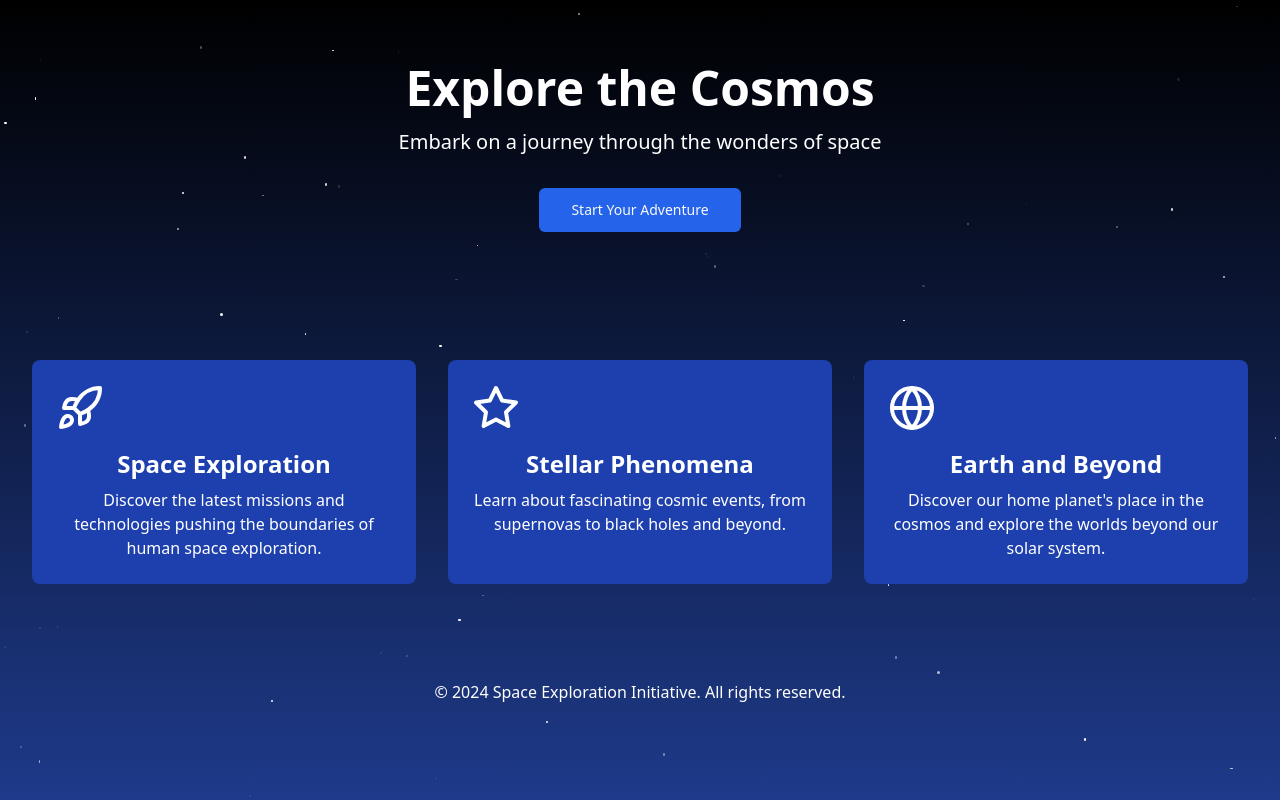
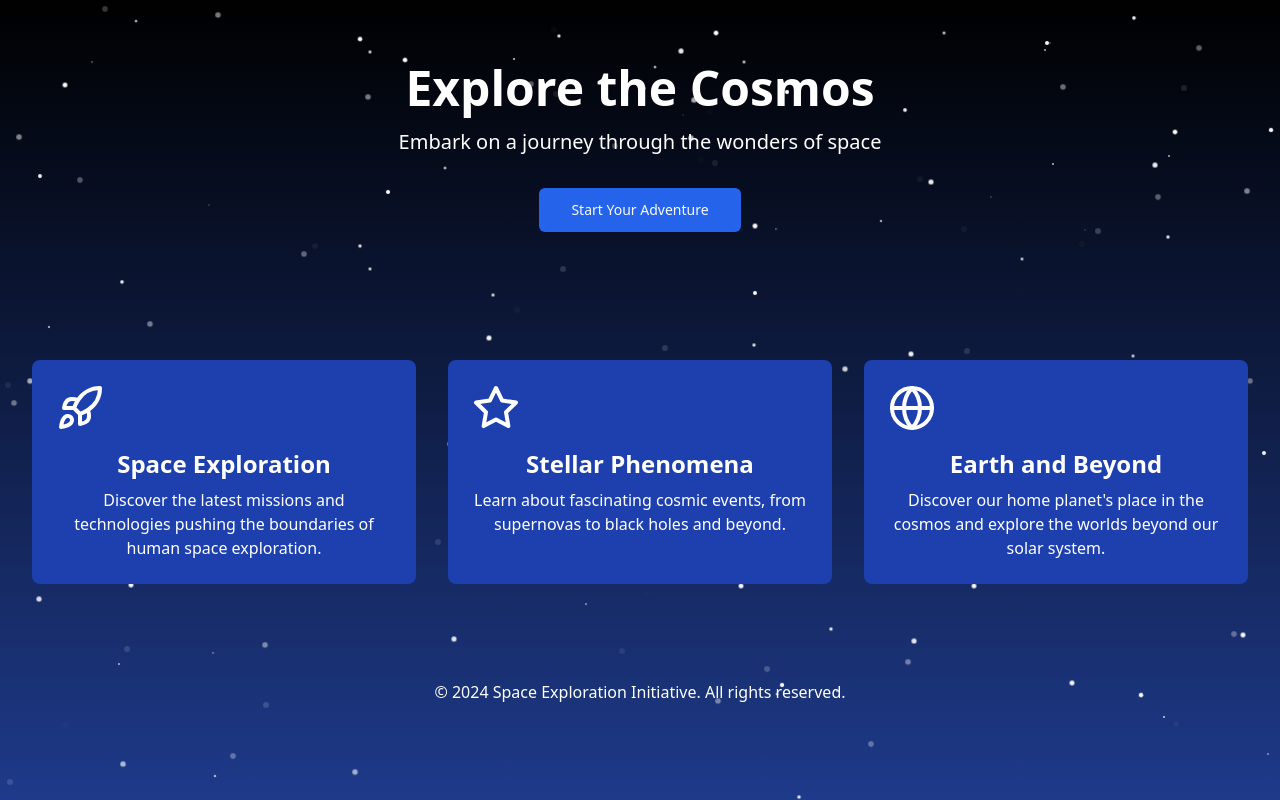
Before and after one commit to GPT-Engineer-App-Dev/cosmic-wonderland, a React (Vite) app: page / in a window 1280 px wide. Built offline with nearby package versions, Linux system fonts and the light colour scheme.

Commit message:
GPT Engineer Update [skip gpt_engineer]

```diff
--- a/src/pages/Index.jsx
+++ b/src/pages/Index.jsx
@@ -1,34 +1,53 @@
 import { Button } from "@/components/ui/button";
 import { Rocket, Star, Globe } from "lucide-react";
-import { useEffect } from "react";
+import { useEffect, useState } from "react";
 
 const Index = () => {
+  const [stars, setStars] = useState([]);
+
   useEffect(() => {
     const style = document.createElement('style');
     style.textContent = `
-      @keyframes twinkle {
-        0% { opacity: 0; }
-        50% { opacity: 1; }
-        100% { opacity: 0; }
+      @keyframes move {
+        0% {
+          transform: translate(-50%, -50%) scale(0);
+          opacity: 0;
+        }
+        50% {
+          opacity: 1;
+        }
+        100% {
+          transform: translate(-50%, -50%) scale(3);
+          opacity: 0;
+        }
       }
     `;
     document.head.appendChild(style);
+
+    const newStars = Array.from({ length: 200 }, () => ({
+      top: `${Math.random() * 100}%`,
+      left: `${Math.random() * 100}%`,
+      animationDuration: `${Math.random() * 3 + 2}s`,
+      animationDelay: `${Math.random() * 3}s`,
+    }));
+    setStars(newStars);
+
     return () => document.head.removeChild(style);
   }, []);
 
   return (
     <div className="min-h-screen bg-gradient-to-b from-black to-blue-900 text-white relative overflow-hidden">
       <div className="star-field absolute inset-0">
-        {[...Array(100)].map((_, i) => (
+        {stars.map((star, i) => (
           <div
             key={i}
             className="star absolute rounded-full bg-white"
             style={{
-              top: `${Math.random() * 100}%`,
-              left: `${Math.random() * 100}%`,
-              width: `${Math.random() * 2 + 1}px`,
-              height: `${Math.random() * 2 + 1}px`,
-              animation: `twinkle ${Math.random() * 4 + 2}s infinite ${Math.random() * 2}s`,
+              top: star.top,
+              left: star.left,
+              width: '2px',
+              height: '2px',
+              animation: `move ${star.animationDuration} infinite ${star.animationDelay}`,
             }}
           />
         ))}
```
